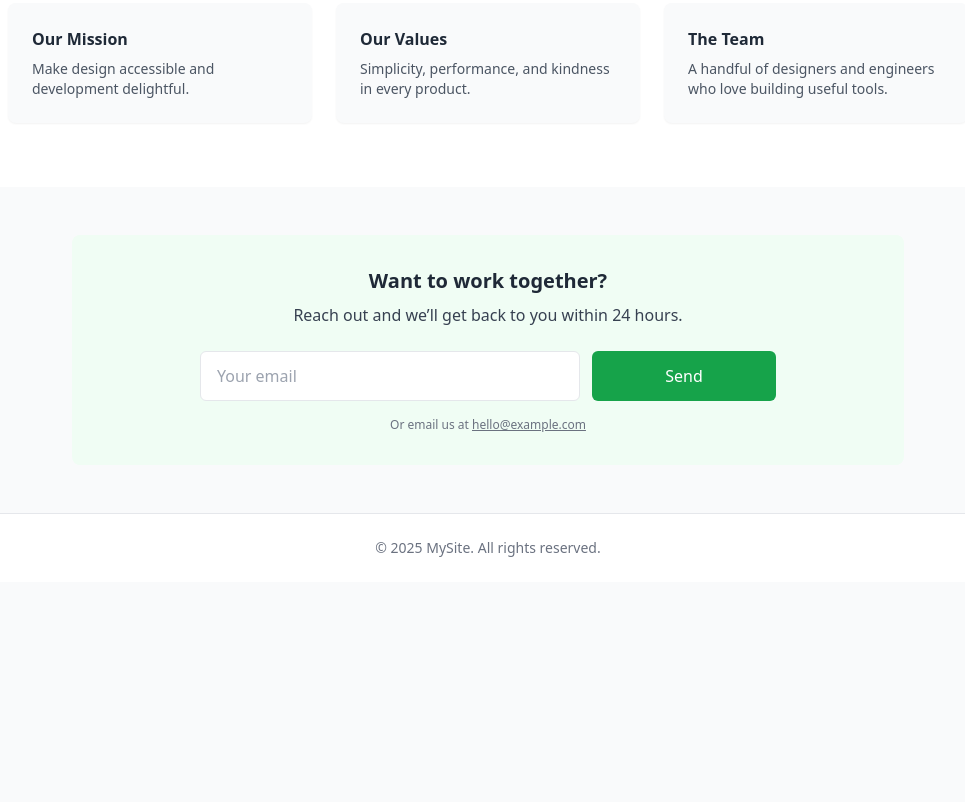
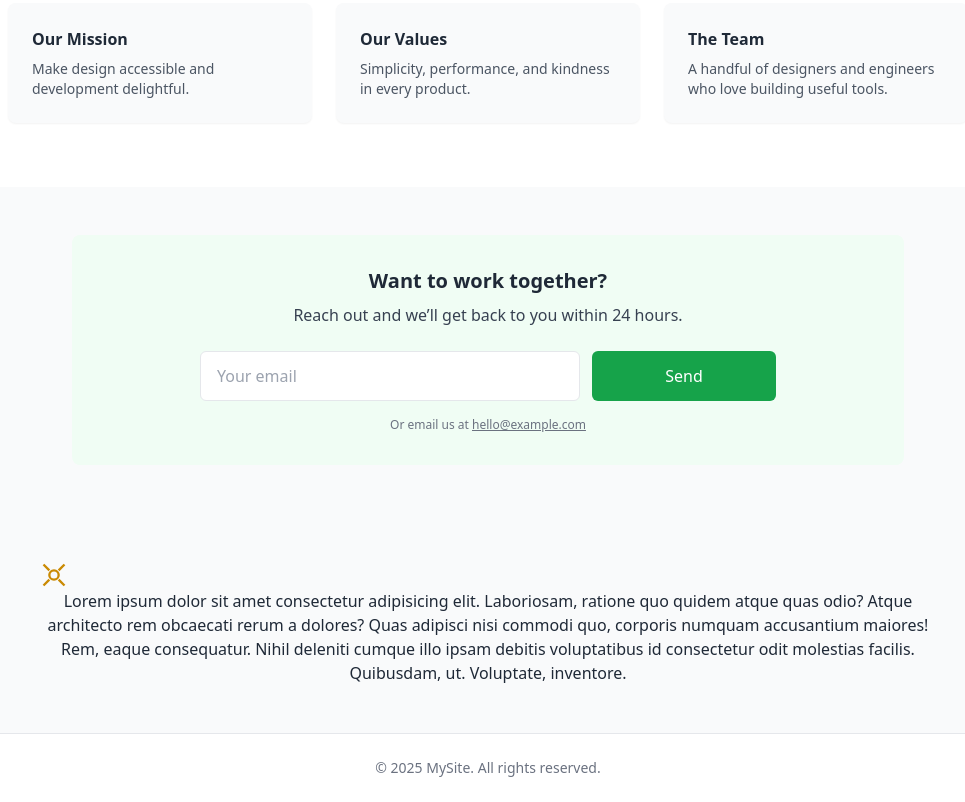
Before and after one commit to priyaraji01720-code/testing, a plain HTML site: page index.html in a window 1280 px wide. Shown: the part 790-1592 px from the top of the page, without its empty margins (152-1117 px from the left). Before the commit the page ends 1372 px from the top, so only its background shows below. Drawn offline with nearby package versions, Linux system fonts and the light colour scheme.

Commit message:
text2.txt file added

```diff
--- a/index.html
+++ b/index.html
@@ -44,6 +44,8 @@
         <a href="#home" class="block py-2">Home</a>
         <a href="#about" class="block py-2">About</a>
         <a href="#contact" class="block py-2">Contact</a>
+                <a href="#contact" class="block py-2">Contact 2</a>
+
       </div>
     </div>
   </header>
@@ -134,6 +136,28 @@
         </div>
       </div>
     </section>
+
+
+<section  class="mx-auto py-12 max-w-4xl text-center">
+  <svg class="w-7 h-7 text-yellow-600 " fill="none" stroke="currentColor" stroke-width="2" viewBox="0 0 24 24">
+            <circle cx="12" cy="12" r="4"></circle>
+            <path d="M16 8l5-5M8 16l-5 5M16 16l5 5M8 8l-5-5"></path>
+          </svg>
+  <h1>Lorem ipsum dolor sit amet consectetur adipisicing elit. Laboriosam, ratione quo quidem atque quas odio? Atque architecto rem obcaecati rerum a dolores? Quas adipisci nisi commodi quo, corporis numquam accusantium maiores! Rem, eaque consequatur. Nihil deleniti cumque illo ipsam debitis voluptatibus id consectetur odit molestias facilis. Quibusdam, ut. Voluptate, inventore.  </h1>
+
+
+
+
+
+</section>
+
+
+
+
+
+
+
+
   </main>
 
   <footer class="border-t py-6 bg-white">
```
